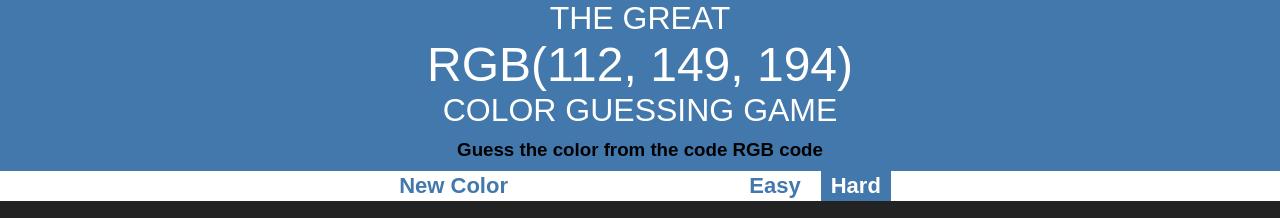
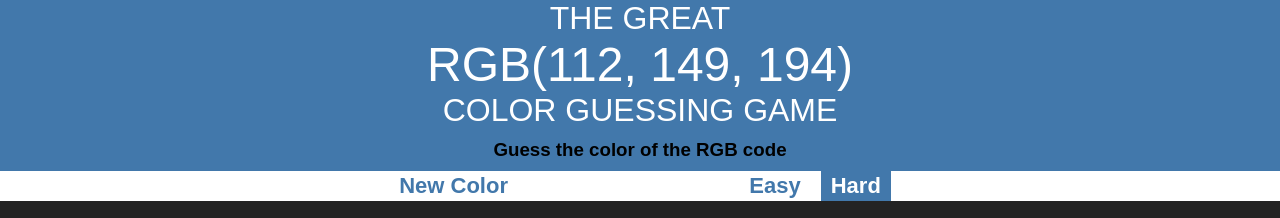
Before and after one commit to Adnan0061/Color-game-project, a plain HTML site: page index.html in a window 1280 px wide. Shown: the top 218 px of the page. Drawn offline with Linux system fonts and the light colour scheme.

Commit message:
Update index.html

```diff
--- a/index.html
+++ b/index.html
@@ -10,7 +10,7 @@
 <body>
     <div id="top">
         <h1>The Great <span id="colorDisplay"></span> Color Guessing Game</h1>
-        <h3 style="text-align: center; padding: 10px 0;">Guess the color from the code RGB code</h3>
+        <h3 style="text-align: center; padding: 10px 0;">Guess the color of the RGB code</h3>
 
     </div>
     <div id="stripe">
```
